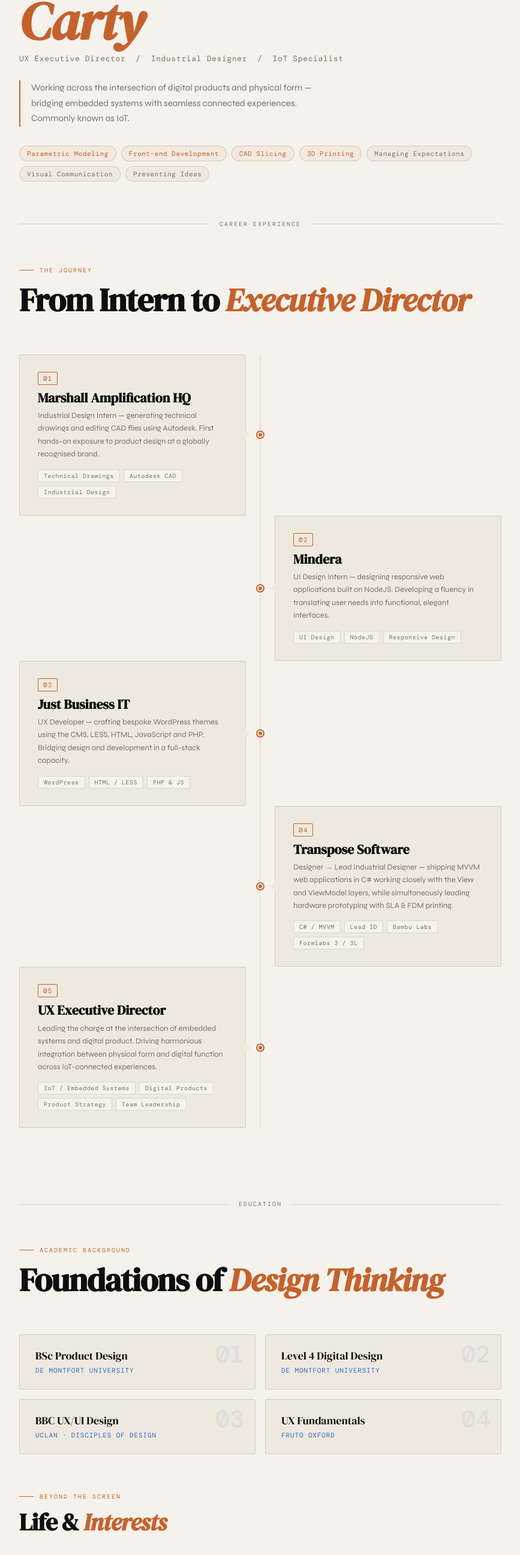
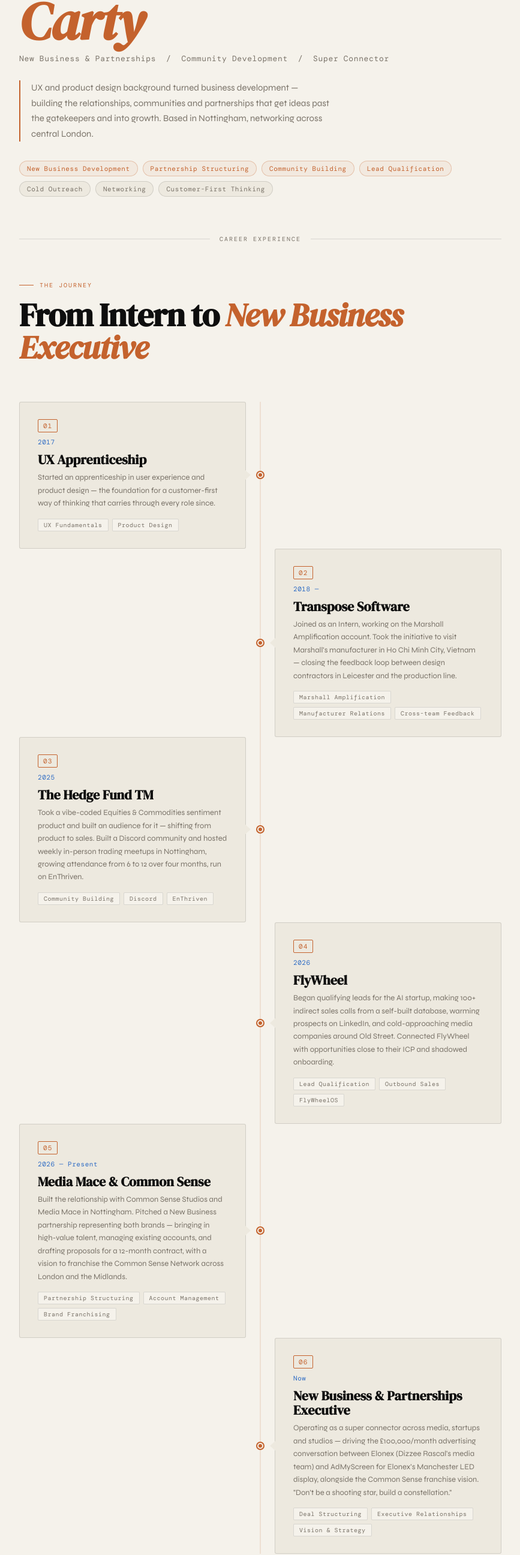
Before and after one commit to hicarty/CV, a plain HTML site: page index.html in a window 1280 px wide. Shown: the part 204-2797 px from the top of the page at 60% size, without its empty margins (206-1073 px from the left). Drawn offline with nearby package versions, Linux system fonts and the light colour scheme.

Commit message:
-Tweaked: CV

```diff
--- a/index.html
+++ b/index.html
@@ -3,7 +3,7 @@
 <head>
 <meta charset="UTF-8">
 <meta name="viewport" content="width=device-width, initial-scale=1.0">
-<title>Haven Carty — Career Timeline</title>
+<title>Career Timeline — New Business &amp; Partnerships</title>
 <link rel="preconnect" href="https://fonts.googleapis.com">
 <link href="https://fonts.googleapis.com/css2?family=DM+Serif+Display:ital@0;1&family=DM+Mono:wght@400;500&family=Syne:wght@400;600;700&display=swap" rel="stylesheet">
 <style>
@@ -203,7 +203,6 @@
     box-shadow: 4px 4px 0 rgba(196,98,45,0.12);
   }
 
-  /* card on the left — arrow points right */
   .pt-row:not(.right) .pt-card::after {
     content: '';
     position: absolute;
@@ -215,7 +214,6 @@
     border-bottom: 8px solid transparent;
     border-left: 9px solid var(--cream);
   }
-  /* card on the right — arrow points left */
   .pt-row.right .pt-card::after {
     content: '';
     position: absolute;
@@ -245,6 +243,14 @@
     font-size: 22px;
     line-height: 1.1;
     margin-bottom: 8px;
+  }
+  .pt-card .pt-meta {
+    font-family: var(--mono);
+    font-size: 11px;
+    color: var(--accent2);
+    letter-spacing: 0.05em;
+    margin-bottom: 10px;
+    display: block;
   }
   .pt-card p {
     font-size: 13px;
@@ -297,16 +303,7 @@
   }
   .pt-empty { }
 
-  /* CONNECTOR LINES between nodes */
-  .pt-connector {
-    grid-column: 2;
-    width: 1px;
-    background: var(--timeline-line);
-    height: 32px;
-    margin: 0 auto;
-  }
-
-  /* EDUCATION */
+  /* EDUCATION / SKILLS GRID */
   .education-section {
     max-width: 900px;
     margin: 0 auto;
@@ -401,35 +398,10 @@
   .reveal.reveal-delay-3 { transition-delay: 0.3s; }
   .reveal.reveal-delay-4 { transition-delay: 0.4s; }
 
-  /* LINE DRAW animation for timeline */
-  .line-draw {
-    stroke-dasharray: 2000;
-    stroke-dashoffset: 2000;
-    transition: stroke-dashoffset 1.8s ease;
-  }
-  .line-draw.drawn {
-    stroke-dashoffset: 0;
-  }
-
   /* Right-side row layout */
   .pt-row.right .pt-card { grid-column: 3; }
   .pt-row.right .pt-node { grid-column: 2; }
   .pt-row.right .pt-empty { grid-column: 1; }
-
-  /* year marker */
-  .pt-year {
-    position: absolute;
-    right: calc(50% + 28px);
-    font-family: var(--mono);
-    font-size: 10px;
-    letter-spacing: 0.1em;
-    color: var(--muted);
-    white-space: nowrap;
-  }
-  .pt-row.right .pt-year {
-    right: auto;
-    left: calc(50% + 28px);
-  }
 
   /* FOOTER */
   .footer {
@@ -475,16 +447,16 @@
 <header class="hero reveal in">
   <div class="hero-kicker">Portfolio · CV</div>
   <h1>Haven<br><em>Carty</em></h1>
-  <div class="hero-title">UX Executive Director &nbsp;/&nbsp; Industrial Designer &nbsp;/&nbsp; IoT Specialist</div>
-  <p class="hero-bio">Working across the intersection of digital products and physical form — bridging embedded systems with seamless connected experiences. Commonly known as IoT.</p>
+  <div class="hero-title">New Business &amp; Partnerships &nbsp;/&nbsp; Community Development &nbsp;/&nbsp; Super Connector</div>
+  <p class="hero-bio">UX and product design background turned business development — building the relationships, communities and partnerships that get ideas past the gatekeepers and into growth. Based in Nottingham, networking across central London.</p>
   <div class="skills-row">
-    <span class="skill-pill hard">Parametric Modeling</span>
-    <span class="skill-pill hard">Front-end Development</span>
-    <span class="skill-pill hard">CAD Slicing</span>
-    <span class="skill-pill hard">3D Printing</span>
-    <span class="skill-pill">Managing Expectations</span>
-    <span class="skill-pill">Visual Communication</span>
-    <span class="skill-pill">Presenting Ideas</span>
+    <span class="skill-pill hard">New Business Development</span>
+    <span class="skill-pill hard">Partnership Structuring</span>
+    <span class="skill-pill hard">Community Building</span>
+    <span class="skill-pill hard">Lead Qualification</span>
+    <span class="skill-pill">Cold Outreach</span>
+    <span class="skill-pill">Networking</span>
+    <span class="skill-pill">Customer-First Thinking</span>
   </div>
 </header>
 
@@ -496,95 +468,155 @@
 <section class="timeline-section">
   <div class="process-header section-header reveal in" style="transition-delay:0.15s">
     <span class="section-kicker">The Journey</span>
-    <h2 class="section-title">From Intern to <span class="hl">Executive Director</span></h2>
+    <h2 class="section-title">From Intern to <span class="hl">New Business Executive</span></h2>
   </div>
 
   <div class="process-timeline">
 
-    <!-- 01 Marshall Amplification -->
+    <!-- 01 UX Apprenticeship -->
     <div class="pt-row reveal">
       <div class="pt-card">
         <div class="pt-num-label"><span class="pt-num">01</span></div>
-        <h3>Marshall Amplification HQ</h3>
-        <p>Industrial Design Intern — generating technical drawings and editing CAD files using Autodesk. First hands-on exposure to product design at a globally recognised brand.</p>
+        <span class="pt-meta">2017</span>
+        <h3>UX Apprenticeship</h3>
+        <p>Started an apprenticeship in user experience and product design — the foundation for a customer-first way of thinking that carries through every role since.</p>
         <div class="pt-tags">
-          <span class="pt-tag">Technical Drawings</span>
-          <span class="pt-tag">Autodesk CAD</span>
-          <span class="pt-tag">Industrial Design</span>
+          <span class="pt-tag">UX Fundamentals</span>
+          <span class="pt-tag">Product Design</span>
         </div>
       </div>
       <div class="pt-node"><div class="pt-dot"></div></div>
       <div class="pt-empty"></div>
     </div>
 
-    <!-- 02 Mindera -->
+    <!-- 02 Transpose Software -->
     <div class="pt-row right reveal reveal-delay-1">
       <div class="pt-empty"></div>
       <div class="pt-node"><div class="pt-dot"></div></div>
       <div class="pt-card">
         <div class="pt-num-label"><span class="pt-num">02</span></div>
-        <h3>Mindera</h3>
-        <p>UI Design Intern — designing responsive web applications built on NodeJS. Developing a fluency in translating user needs into functional, elegant interfaces.</p>
+        <span class="pt-meta">2018 —</span>
+        <h3>Transpose Software</h3>
+        <p>Joined as an Intern, working on the Marshall Amplification account. Took the initiative to visit Marshall's manufacturer in Ho Chi Minh City, Vietnam — closing the feedback loop between design contractors in Leicester and the production line.</p>
         <div class="pt-tags">
-          <span class="pt-tag">UI Design</span>
-          <span class="pt-tag">NodeJS</span>
-          <span class="pt-tag">Responsive Design</span>
+          <span class="pt-tag">Marshall Amplification</span>
+          <span class="pt-tag">Manufacturer Relations</span>
+          <span class="pt-tag">Cross-team Feedback</span>
         </div>
       </div>
     </div>
 
-    <!-- 03 Just Business IT -->
+    <!-- 03 The Hedge Fund TM -->
     <div class="pt-row reveal reveal-delay-2">
       <div class="pt-card">
         <div class="pt-num-label"><span class="pt-num">03</span></div>
-        <h3>Just Business IT</h3>
-        <p>UX Developer — crafting bespoke WordPress themes using the CMS, LESS, HTML, JavaScript and PHP. Bridging design and development in a full-stack capacity.</p>
+        <span class="pt-meta">2025</span>
+        <h3>The Hedge Fund TM</h3>
+        <p>Took a vibe-coded Equities &amp; Commodities sentiment product and built an audience for it — shifting from product to sales. Built a Discord community and hosted weekly in-person trading meetups in Nottingham, growing attendance from 6 to 12 over four months, run on EnThriven.</p>
         <div class="pt-tags">
-          <span class="pt-tag">WordPress</span>
-          <span class="pt-tag">HTML / LESS</span>
-          <span class="pt-tag">PHP &amp; JS</span>
+          <span class="pt-tag">Community Building</span>
+          <span class="pt-tag">Discord</span>
+          <span class="pt-tag">EnThriven</span>
         </div>
       </div>
       <div class="pt-node"><div class="pt-dot"></div></div>
       <div class="pt-empty"></div>
     </div>
 
-    <!-- 04 Transpose Software -->
+    <!-- 04 FlyWheel -->
     <div class="pt-row right reveal reveal-delay-1">
       <div class="pt-empty"></div>
       <div class="pt-node"><div class="pt-dot"></div></div>
       <div class="pt-card">
         <div class="pt-num-label"><span class="pt-num">04</span></div>
-        <h3>Transpose Software</h3>
-        <p>Designer → Lead Industrial Designer — shipping MVVM web applications in C# working closely with the View and ViewModel layers, while simultaneously leading hardware prototyping with SLA &amp; FDM printing.</p>
+        <span class="pt-meta">2026</span>
+        <h3>FlyWheel</h3>
+        <p>Began qualifying leads for the AI startup, making 100+ indirect sales calls from a self-built database, warming prospects on LinkedIn, and cold-approaching media companies around Old Street. Connected FlyWheel with opportunities close to their ICP and shadowed onboarding.</p>
         <div class="pt-tags">
-          <span class="pt-tag">C# / MVVM</span>
-          <span class="pt-tag">Lead ID</span>
-          <span class="pt-tag">Bambu Labs</span>
-          <span class="pt-tag">Formlabs 3 / 3L</span>
+          <span class="pt-tag">Lead Qualification</span>
+          <span class="pt-tag">Outbound Sales</span>
+          <span class="pt-tag">FlyWheelOS</span>
         </div>
       </div>
     </div>
 
-    <!-- 05 UX Executive Director -->
+    <!-- 05 Media Mace & Common Sense -->
     <div class="pt-row reveal reveal-delay-2">
       <div class="pt-card">
         <div class="pt-num-label"><span class="pt-num">05</span></div>
-        <h3>UX Executive Director</h3>
-        <p>Leading the charge at the intersection of embedded systems and digital product. Driving harmonious integration between physical form and digital function across IoT-connected experiences.</p>
+        <span class="pt-meta">2026 — Present</span>
+        <h3>Media Mace &amp; Common Sense</h3>
+        <p>Built the relationship with Common Sense Studios and Media Mace in Nottingham. Pitched a New Business partnership representing both brands — bringing in high-value talent, managing existing accounts, and drafting proposals for a 12-month contract, with a vision to franchise the Common Sense Network across London and the Midlands.</p>
         <div class="pt-tags">
-          <span class="pt-tag">IoT / Embedded Systems</span>
-          <span class="pt-tag">Digital Products</span>
-          <span class="pt-tag">Product Strategy</span>
-          <span class="pt-tag">Team Leadership</span>
+          <span class="pt-tag">Partnership Structuring</span>
+          <span class="pt-tag">Account Management</span>
+          <span class="pt-tag">Brand Franchising</span>
         </div>
       </div>
       <div class="pt-node"><div class="pt-dot"></div></div>
       <div class="pt-empty"></div>
     </div>
 
+    <!-- 06 New Business & Partnerships Executive -->
+    <div class="pt-row right reveal reveal-delay-1">
+      <div class="pt-empty"></div>
+      <div class="pt-node"><div class="pt-dot"></div></div>
+      <div class="pt-card">
+        <div class="pt-num-label"><span class="pt-num">06</span></div>
+        <span class="pt-meta">Now</span>
+        <h3>New Business &amp; Partnerships Executive</h3>
+        <p>Operating as a super connector across media, startups and studios — driving the £100,000/month advertising conversation between Elonex (Dizzee Rascal's media team) and AdMyScreen for Elonex's Manchester LED display, alongside the Common Sense franchise vision. "Don't be a shooting star, build a constellation."</p>
+        <div class="pt-tags">
+          <span class="pt-tag">Deal Structuring</span>
+          <span class="pt-tag">Executive Relationships</span>
+          <span class="pt-tag">Vision &amp; Strategy</span>
+        </div>
+      </div>
+    </div>
+
   </div>
 </section>
+
+<!--<div class="divider reveal" style="transition-delay:0s">
+  <span class="divider-text">Toolkit</span>
+</div>
+
+<section class="education-section">
+  <div class="section-header reveal">
+    <span class="section-kicker">Working Toolkit</span>
+    <h2 class="section-title">Tools of the <span class="hl">Trade</span></h2>
+  </div>
+
+  <div class="edu-grid">
+    <div class="edu-card reveal" data-num="01">
+      <div class="edu-degree">Adobe Creative Cloud</div>
+      <div class="edu-school">Content &amp; Design</div>
+    </div>
+    <div class="edu-card reveal reveal-delay-1" data-num="02">
+      <div class="edu-degree">Final Cut &amp; DaVinci Resolve</div>
+      <div class="edu-school">Video Production</div>
+    </div>
+    <div class="edu-card reveal reveal-delay-2" data-num="03">
+      <div class="edu-degree">EnThriven</div>
+      <div class="edu-school">Scheduling · Analytics · Community</div>
+    </div>
+    <div class="edu-card reveal reveal-delay-3" data-num="04">
+      <div class="edu-degree">FlyWheelOS</div>
+      <div class="edu-school">Content Ideation</div>
+    </div>
+  </div>
+
+  <div style="margin-top: 64px" class="reveal">
+    <span class="section-kicker">Beyond the Deal</span>
+    <h2 class="section-title" style="font-size: clamp(28px, 4vw, 40px); margin-bottom: 0">Life &amp; <span class="hl">Interests</span></h2>
+  </div>
+  <div class="hobbies-row reveal reveal-delay-1">
+    <div class="hobby-item"><span class="hobby-dot"></span>Podcasting &amp; Media Club</div>
+    <div class="hobby-item"><span class="hobby-dot"></span>Day Trading Community</div>
+    <div class="hobby-item"><span class="hobby-dot"></span>Student Mentoring Society</div>
+    <div class="hobby-item"><span class="hobby-dot"></span>Networking &amp; Events</div>
+  </div>
+</section>-->
 
 <div class="divider reveal" style="transition-delay:0s">
   <span class="divider-text">Education</span>
@@ -629,7 +661,7 @@
 </section>
 
 <footer class="footer reveal">
-  References available on request &nbsp;·&nbsp; Haven Carty
+  References available on request
 </footer>
 
 <script>
```
